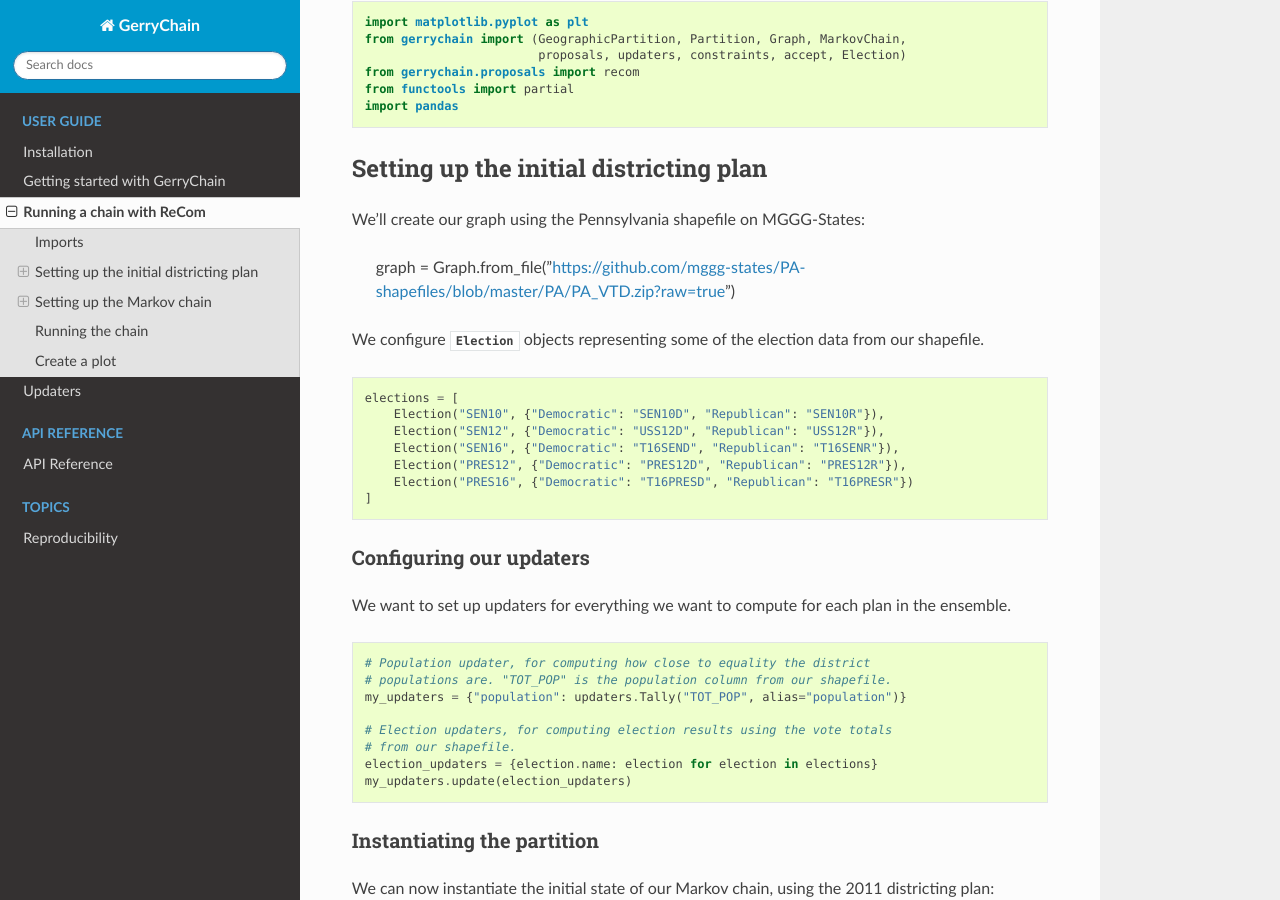
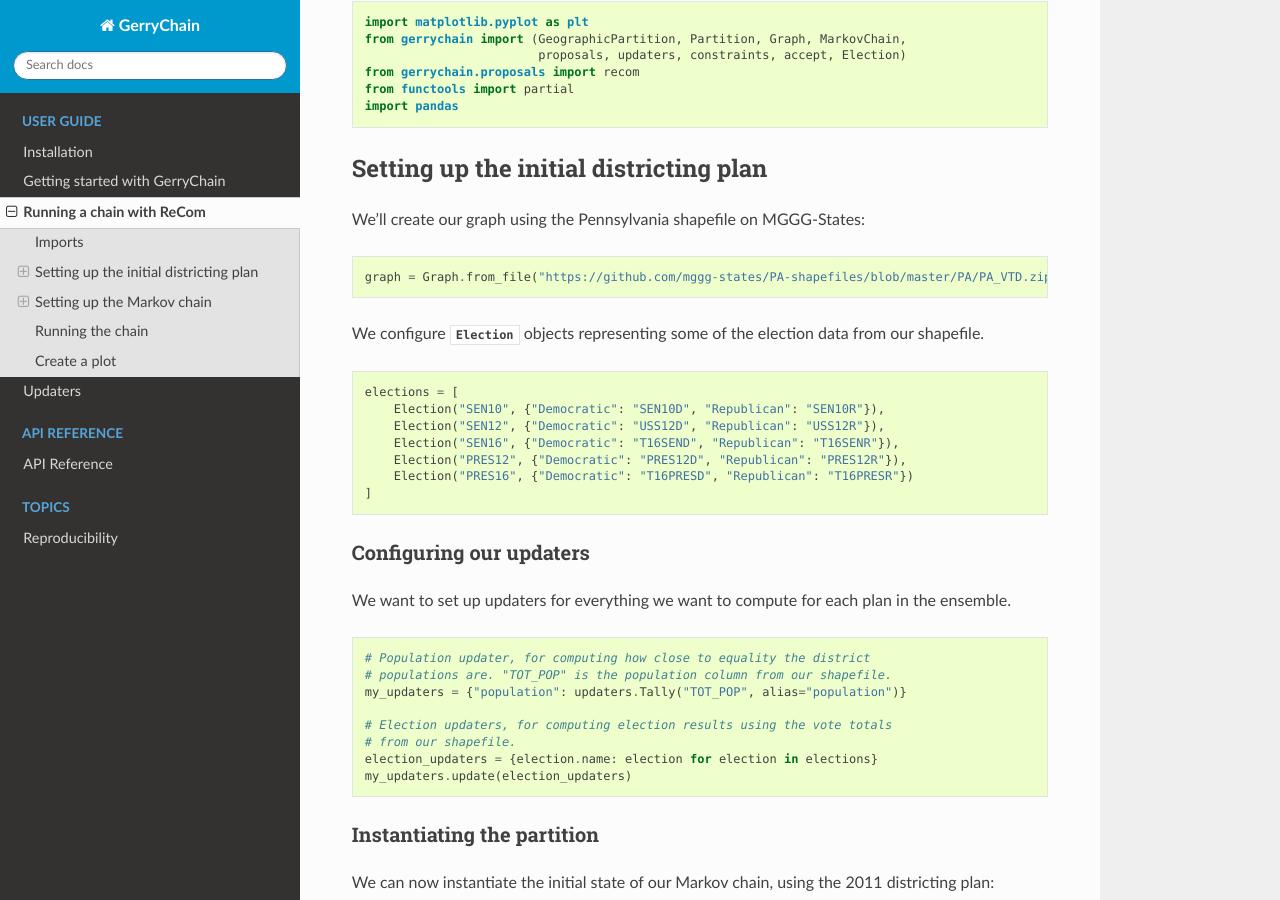
Before and after one commit to mggg/GerryChain, a Sphinx documentation site: the page built from docs/user/recom.rst, in a window 1280 px wide and 900 px high, scrolled down 619 px. Built offline with Sphinx 7.4.7 and the Read the Docs theme 2.0.0, drawn with Linux system fonts in a browser that asks for light colours.

Commit message:
Fix formatting

```diff
--- a/docs/user/recom.rst
+++ b/docs/user/recom.rst
@@ -37,7 +37,7 @@ The first step is to import everything we'll need::
 Setting up the initial districting plan
 =======================================
 
-We'll create our graph using the Pennsylvania shapefile on MGGG-States:
+We'll create our graph using the Pennsylvania shapefile on MGGG-States::
 
     graph = Graph.from_file("https://github.com/mggg-states/PA-shapefiles/blob/master/PA/PA_VTD.zip?raw=true")
 
```
